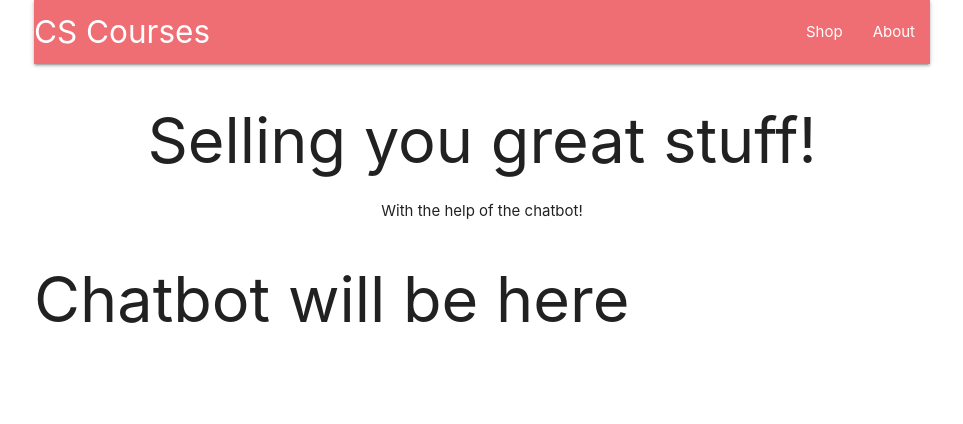
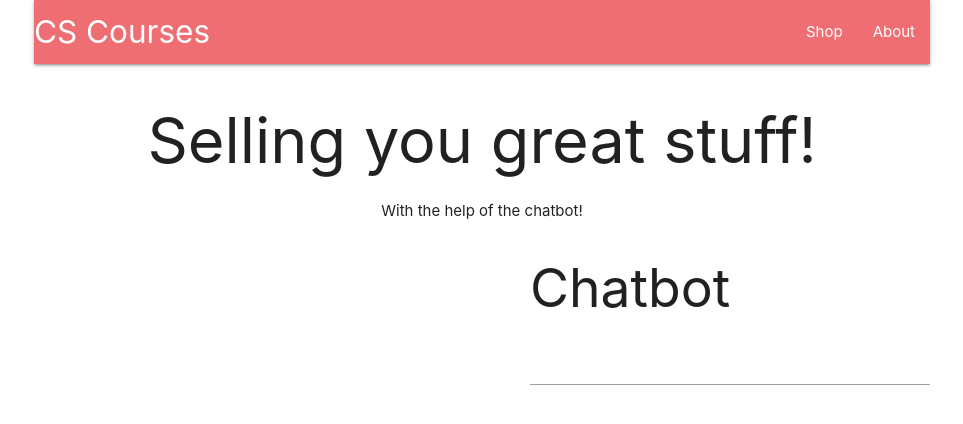
Before and after one commit to sajadgzd/MERN-chatbot, a React (Create React App) app in the folder client/: page / in a window 1280 px wide. Shown: the top 424 px of the page, without its empty margins (158-1121 px from the left). Built offline with nearby package versions, Linux system fonts and the light colour scheme.

Commit message:
added stateful Chatbot component

```diff
--- a/client/src/components/chatbot/Chatbot.js
+++ b/client/src/components/chatbot/Chatbot.js
@@ -1,13 +1,28 @@
-import React from 'react';
+import React, {Component} from 'react';
 
-const Chatbot = () =>
-    (
-        <div>
-            <h1>Chatbot will be here</h1>
+class Chatbot extends Component {
 
-        </div>
+    constructor(props){
+        super(props);
 
-    )
+        this.state = {
+            messages: []
+        }
+    }
+
+    render(){
+        return (
+            <div style={{height: 400, width: 400, float: 'right'}}>
+                <div id="chatbot" style={{height: '100%', width: '100%', overflow: 'auto'}}>
+                    <h2>Chatbot</h2>
+                    <input type="text"/>
+                </div>
+
+            </div>
+        )
+    }
+}
+
 
 
 export default Chatbot;
```
